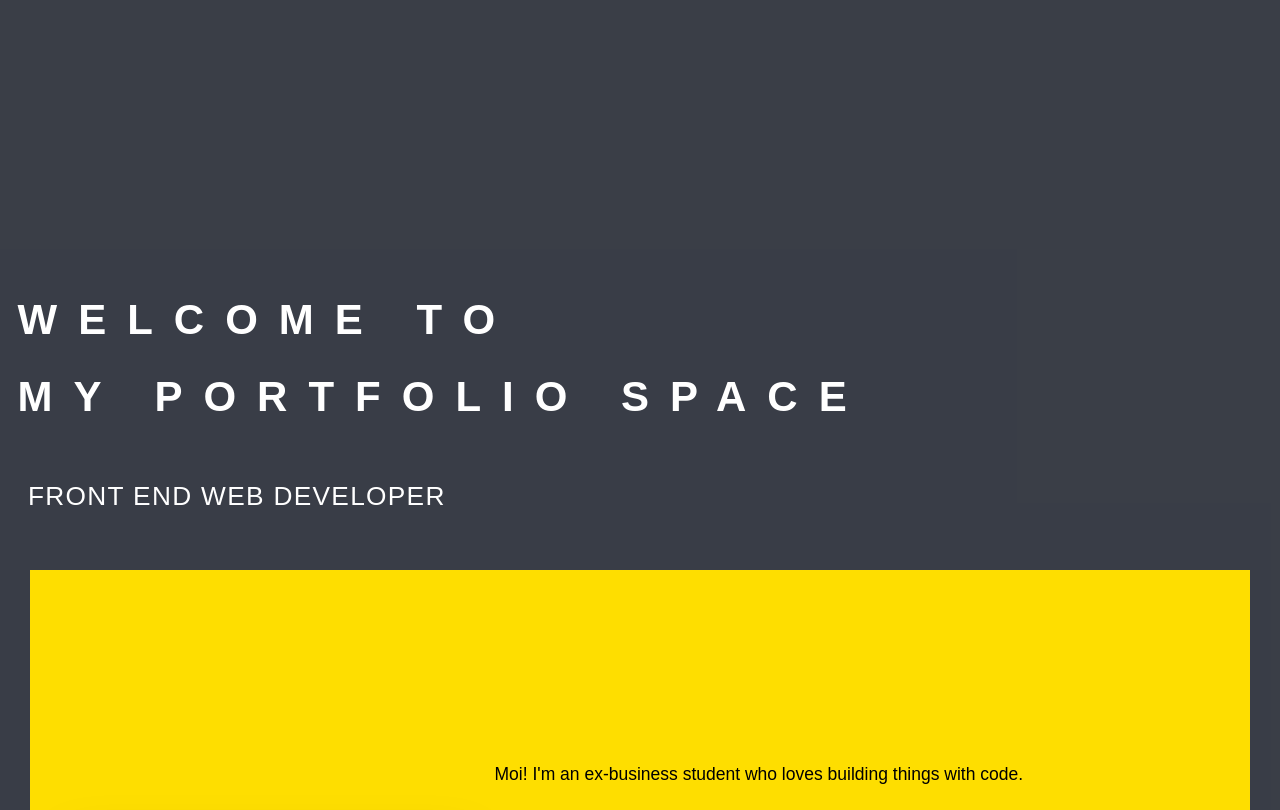
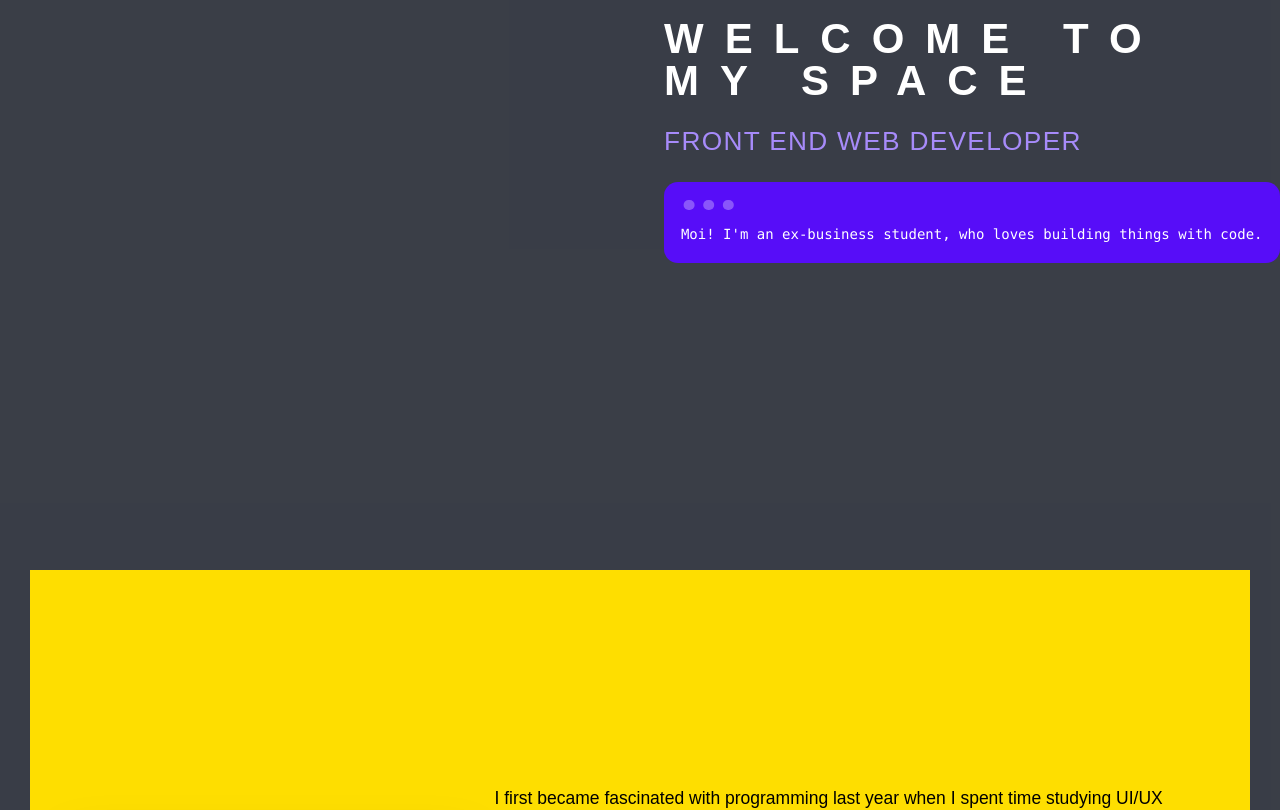
Before and after one commit to linhngkh/nextjs-Portfolio, a Next.js app: page / in a window 1280 px wide. Shown: the part 260-1070 px from the top of the page. Built offline with nearby package versions, Linux system fonts and the light colour scheme; no server answers.

Commit message:
done hero section

```diff
--- a/app/about/page.js
+++ /dev/null
@@ -1,3 +0,0 @@
-export default function About() {
-  return <h1></h1>;
-}
--- a/app/page.js
+++ b/app/page.js
@@ -1,8 +1,7 @@
-
 import Hero from "@/components/hero/Hero";
 import Navbar from "../components/navbar/Navbar";
 import styles from "../styles/globals.css";
-
+import { AboutMe } from "@/components/about/AboutMe";
 export default function Home() {
   return (
     <>
@@ -13,7 +12,7 @@ export default function Home() {
         {/* hero section */}
         <Hero />
       </main>
-
+      <AboutMe />
       {/* footer section */}
       <footer className=" bottom-0 mt-auto w-full text-center mb-6 ">
         {" "}
--- a/components/about/AboutMe.js
+++ b/components/about/AboutMe.js
@@ -12,11 +12,6 @@ export const AboutMe = () => {
         className="m-auto drop-shadow-2xl hover:drop-shadow-xl -z-1"
       />
       <div className="text-xl text-black text-start ml-7">
-        <p>
-          Moi! I&apos;m an ex-business student who loves building things with
-          code.
-        </p>{" "}
-        <br />
         <p>
           I first became fascinated with programming last year when I spent time
           studying UI/UX design. As a person who looks for using aesthetic and
--- a/components/hero/Hero.js
+++ b/components/hero/Hero.js
@@ -1,41 +1,43 @@
 "use client";
 
-import { AboutMe } from "@/components/about/AboutMe";
 import { OrbitControls } from "@react-three/drei";
 import { Canvas } from "@react-three/fiber";
 import { Cube } from "../cube3D/Cube";
 
 const Hero = () => {
   return (
-    <>
-      <section className="h-screen flex flex-col content-center justify-between snap-center ">
-        <div className=" flex-1 items-center contents ">
-          <div className="">
+    <div className="h-screen flex content-center justify-between snap-center ">
+      <section className="h-screen snap-center w-1400 flex justify-between">
         <Canvas camera={{ fov: 25, position: [5, 5, 5] }}>
           <OrbitControls enableZoom={false} autoRotate />
           <ambientLight intensity={1} />
           <directionalLight position={[3, 2, 1]} />
           <Cube />
         </Canvas>
-          </div>
+        <div className="flex-8 flex justify-center items-center flex-col text-start ">
+          <div className="mb-7">
+            <h1 className="lg:text-5xl font-bold tracking-[.5em] uppercase leading-loose  md:text-lg sm:text-md subpixel-antialiased hover:text-violet-400">
+              welcome to my space
+            </h1>
+          </div>{" "}
           <div className="">
+            <div className="mb-7">
               {" "}
-            <h1 className="lg:text-5xl font-bold tracking-[.5em] uppercase leading-loose  hover:drop-shadow-xl md:text-lg sm:text-md   subpixel-antialiased px-5">
-              welcome to
-              <div className=" py-10 ">
-                <h1 className=""> my portfolio space</h1>
-              </div>
-            </h1>
-            <div className="m-8">
-              <p className="lg:text-3xl tracking-wider font-medium uppercase hover:drop-shadow-xl md:text-lg sm:text-md subpixel-antialiased ">
+              <p className="lg:text-3xl text-violet-400 tracking-wider font-medium uppercase hover:drop-shadow-xl md:text-lg sm:text-md subpixel-antialiased ">
                 front end web developer
               </p>
+            </div>
+
+            <div className="mockup-code bg-primary text-primary-content ">
+              <pre>
+                <code>Moi! I&apos;m an ex-business student,</code>
+                <code> who loves building things with code.</code>
+              </pre>
             </div>
           </div>
         </div>
       </section>
-      <AboutMe />
-    </>
+    </div>
   );
 };
 
--- a/components/navbar/Navbar.js
+++ b/components/navbar/Navbar.js
@@ -12,7 +12,7 @@ export default function Navbar() {
             className="text-purple text-3xl font-black tracking-widest"
           >
             linh{" "}
-            <span className="text-white text-2xl tracking-widest"> nguyen</span>{" "}
+            <span className="text-white text-3xl tracking-widest"> nguyen</span>{" "}
           </Link>
         </li>
         <li className="hover:underline hover:decoration-4 hover:decoration-white">
--- a/tailwind.config.js
+++ b/tailwind.config.js
@@ -19,6 +19,7 @@ module.exports = {
     fontFamily: {
       kaushan: ["Kaushan Script", "cursive"],
     },
+
   },
   // add daisyUI plugin
   plugins: [require("daisyui")],
```
Lines whose indentation alone changed are shown as unchanged.
